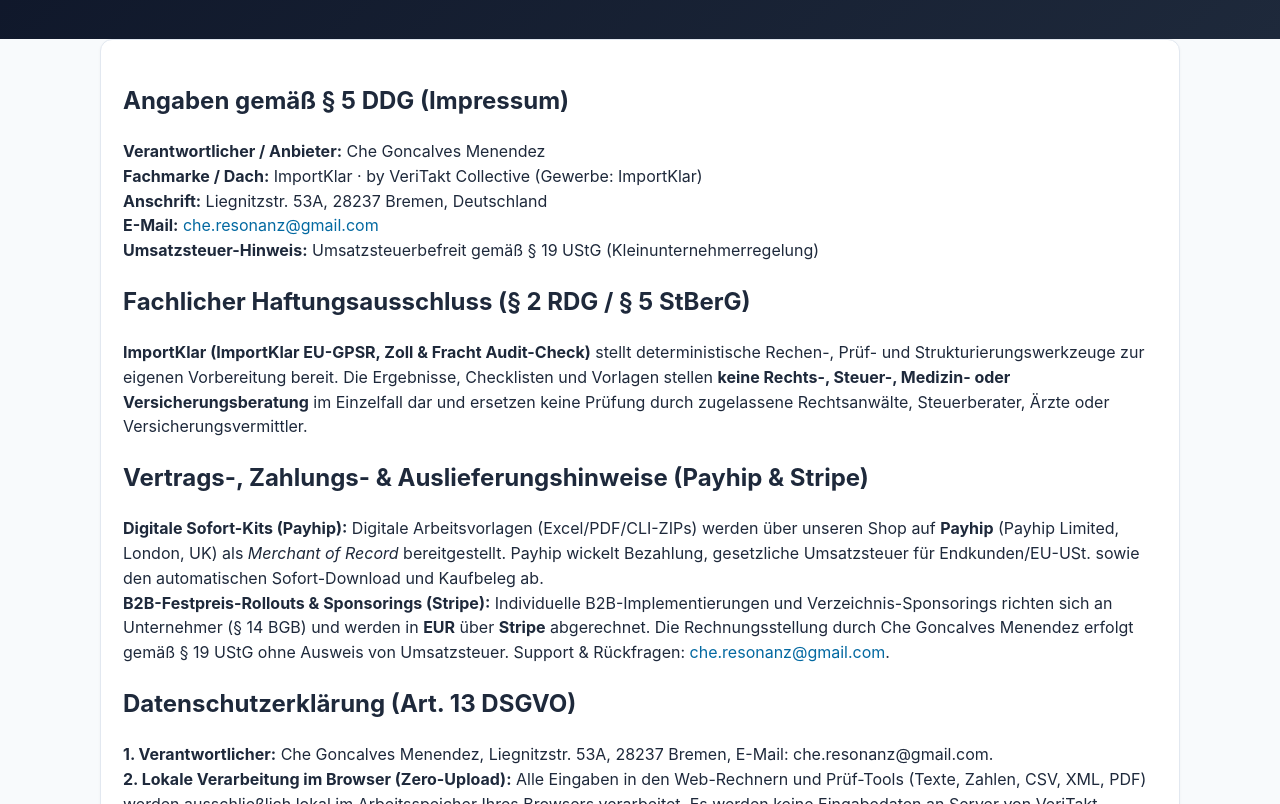
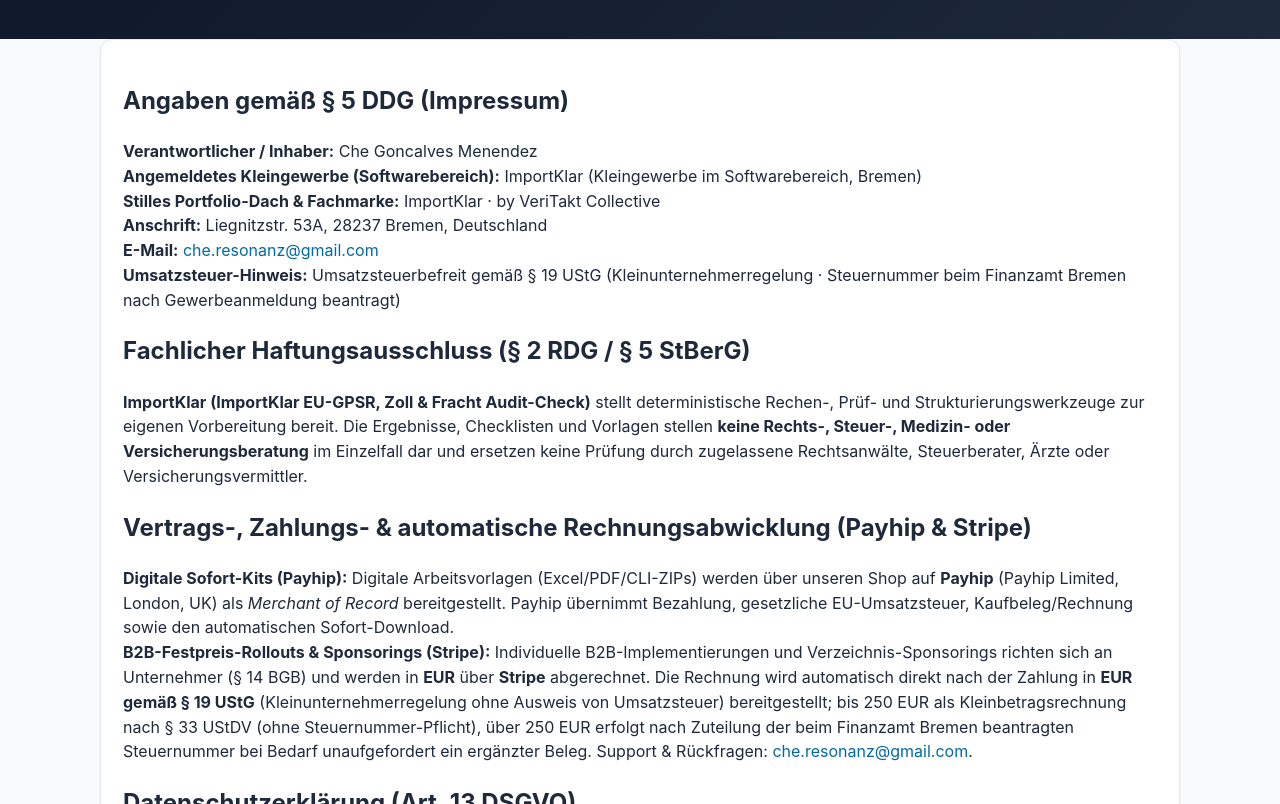
Before and after one commit to cheresonanz-design/importklar-gpsr-customs, a plain HTML site: page legal/index.html in a window 1280 px wide. Shown: the part 148-952 px from the top of the page. Drawn offline with Linux system fonts and the light colour scheme.

Commit message:
Deploy ImportKlar (2026-11-24 02:25:54)

```diff
--- a/legal/index.html
+++ b/legal/index.html
@@ -25,11 +25,12 @@
     <div class="card">
       <h2>Angaben gemäß § 5 DDG (Impressum)</h2>
       <p>
-        <strong>Verantwortlicher / Anbieter:</strong> Che Goncalves Menendez<br />
-        <strong>Fachmarke / Dach:</strong> ImportKlar · by VeriTakt Collective (Gewerbe: ImportKlar)<br />
+        <strong>Verantwortlicher / Inhaber:</strong> Che Goncalves Menendez<br />
+        <strong>Angemeldetes Kleingewerbe (Softwarebereich):</strong> ImportKlar (Kleingewerbe im Softwarebereich, Bremen)<br />
+        <strong>Stilles Portfolio-Dach &amp; Fachmarke:</strong> ImportKlar · by VeriTakt Collective<br />
         <strong>Anschrift:</strong> Liegnitzstr. 53A, 28237 Bremen, Deutschland<br />
         <strong>E-Mail:</strong> <a href="mailto:che.resonanz@gmail.com">che.resonanz@gmail.com</a><br />
-        <strong>Umsatzsteuer-Hinweis:</strong> Umsatzsteuerbefreit gemäß § 19 UStG (Kleinunternehmerregelung)
+        <strong>Umsatzsteuer-Hinweis:</strong> Umsatzsteuerbefreit gemäß § 19 UStG (Kleinunternehmerregelung · Steuernummer beim Finanzamt Bremen nach Gewerbeanmeldung beantragt)
       </p>
 
       <h2>Fachlicher Haftungsausschluss (§ 2 RDG / § 5 StBerG)</h2>
@@ -39,14 +40,16 @@
         und ersetzen keine Prüfung durch zugelassene Rechtsanwälte, Steuerberater, Ärzte oder Versicherungsvermittler.
       </p>
 
-      <h2>Vertrags-, Zahlungs- &amp; Auslieferungshinweise (Payhip &amp; Stripe)</h2>
+      <h2>Vertrags-, Zahlungs- &amp; automatische Rechnungsabwicklung (Payhip &amp; Stripe)</h2>
       <p>
         <strong>Digitale Sofort-Kits (Payhip):</strong> Digitale Arbeitsvorlagen (Excel/PDF/CLI-ZIPs) werden über unseren Shop auf
-        <strong>Payhip</strong> (Payhip Limited, London, UK) als <em>Merchant of Record</em> bereitgestellt. Payhip wickelt Bezahlung,
-        gesetzliche Umsatzsteuer für Endkunden/EU-USt. sowie den automatischen Sofort-Download und Kaufbeleg ab.<br />
+        <strong>Payhip</strong> (Payhip Limited, London, UK) als <em>Merchant of Record</em> bereitgestellt. Payhip übernimmt Bezahlung,
+        gesetzliche EU-Umsatzsteuer, Kaufbeleg/Rechnung sowie den automatischen Sofort-Download.<br />
         <strong>B2B-Festpreis-Rollouts &amp; Sponsorings (Stripe):</strong> Individuelle B2B-Implementierungen und Verzeichnis-Sponsorings
         richten sich an Unternehmer (§ 14 BGB) und werden in <strong>EUR</strong> über <strong>Stripe</strong> abgerechnet.
-        Die Rechnungsstellung durch Che Goncalves Menendez erfolgt gemäß § 19 UStG ohne Ausweis von Umsatzsteuer.
+        Die Rechnung wird automatisch direkt nach der Zahlung in <strong>EUR gemäß § 19 UStG</strong> (Kleinunternehmerregelung ohne Ausweis von Umsatzsteuer)
+        bereitgestellt; bis 250 EUR als Kleinbetragsrechnung nach § 33 UStDV (ohne Steuernummer-Pflicht), über 250 EUR erfolgt nach Zuteilung der beim
+        Finanzamt Bremen beantragten Steuernummer bei Bedarf unaufgefordert ein ergänzter Beleg.
         Support &amp; Rückfragen: <a href="mailto:che.resonanz@gmail.com">che.resonanz@gmail.com</a>.
       </p>
 
@@ -70,7 +73,7 @@
   <footer class="footer">
     <div class="container">
       <p><strong>ImportKlar</strong> — EU-Produktsicherheitsverordnung (GPSR), HS/TARIC-Zoll-Pre-Flight &amp; Speditions-Surcharge-Audit im Browser.</p>
-      <p>Che Goncalves Menendez · ImportKlar · by VeriTakt Collective (Gewerbe: ImportKlar) · Liegnitzstr. 53A, 28237 Bremen, Deutschland · Umsatzsteuerbefreit gemäß § 19 UStG (Kleinunternehmerregelung)</p>
+      <p>Che Goncalves Menendez · ImportKlar · by VeriTakt Collective (Stilles Dach · Angemeldetes Kleingewerbe in Bremen: ImportKlar, Softwarebereich) · Liegnitzstr. 53A, 28237 Bremen, Deutschland · Umsatzsteuerbefreit gemäß § 19 UStG (Kleinunternehmerregelung · Steuernummer beim Finanzamt Bremen nach Gewerbeanmeldung beantragt)</p>
       <p><a href="../legal/">Impressum &amp; DSGVO</a> · <a href="../pro/">39 EUR Kit &amp; 2.500 EUR Rollout</a> · <a href="https://cheresonanz-design.github.io/opskanon-directory/" target="_blank" rel="noopener">Gelistet auf OpsKanon</a></p>
     </div>
   </footer>
```
Also changed, not shown: 404.html (+1 -1 lines), frachtrechnung-pruefen/index.html (+1 -1 lines), gpsr-check/index.html (+1 -1 lines), hs-taric-audit/index.html (+1 -1 lines), index.html (+1 -1 lines), pro/index.html (+1 -1 lines).
